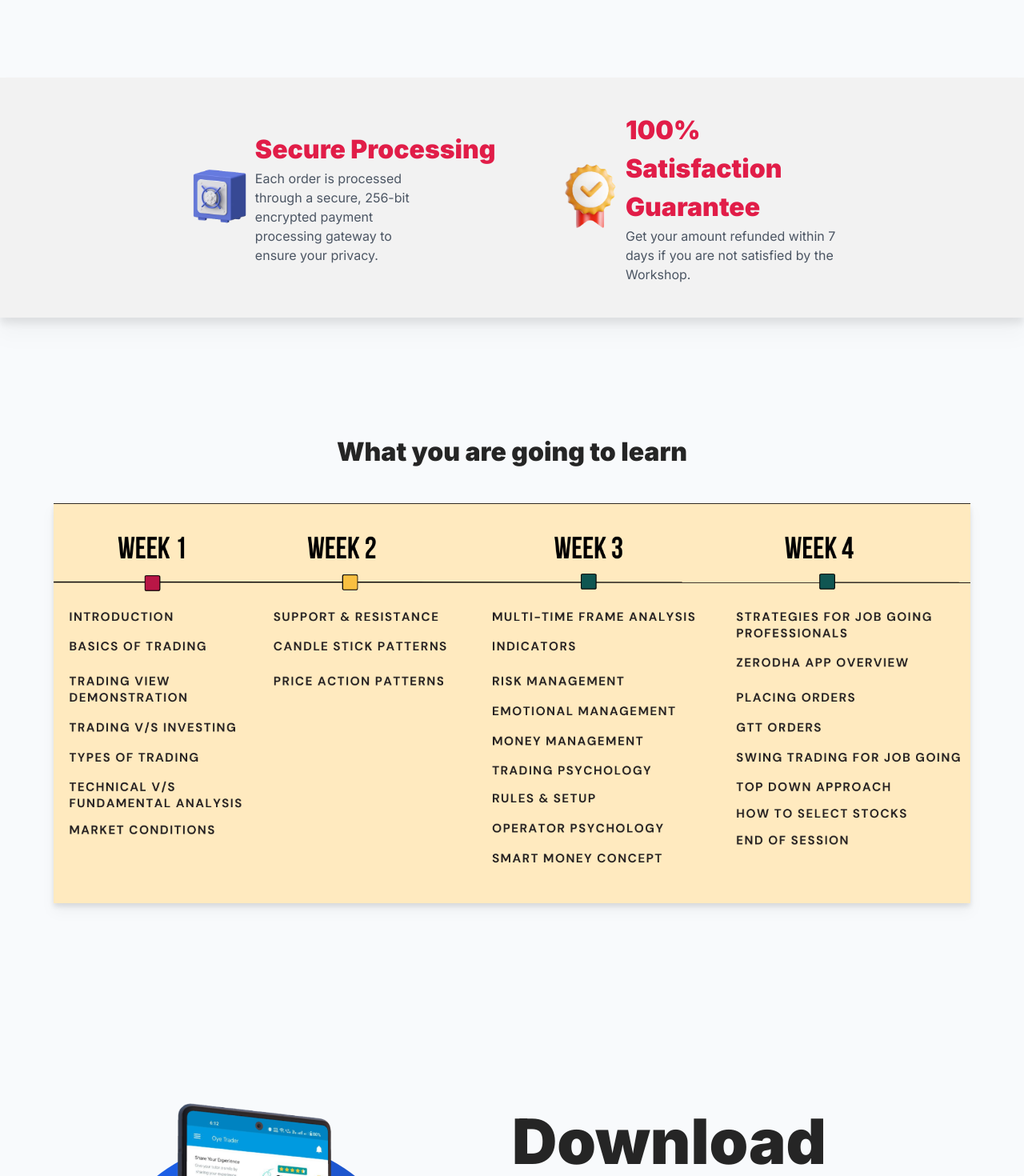
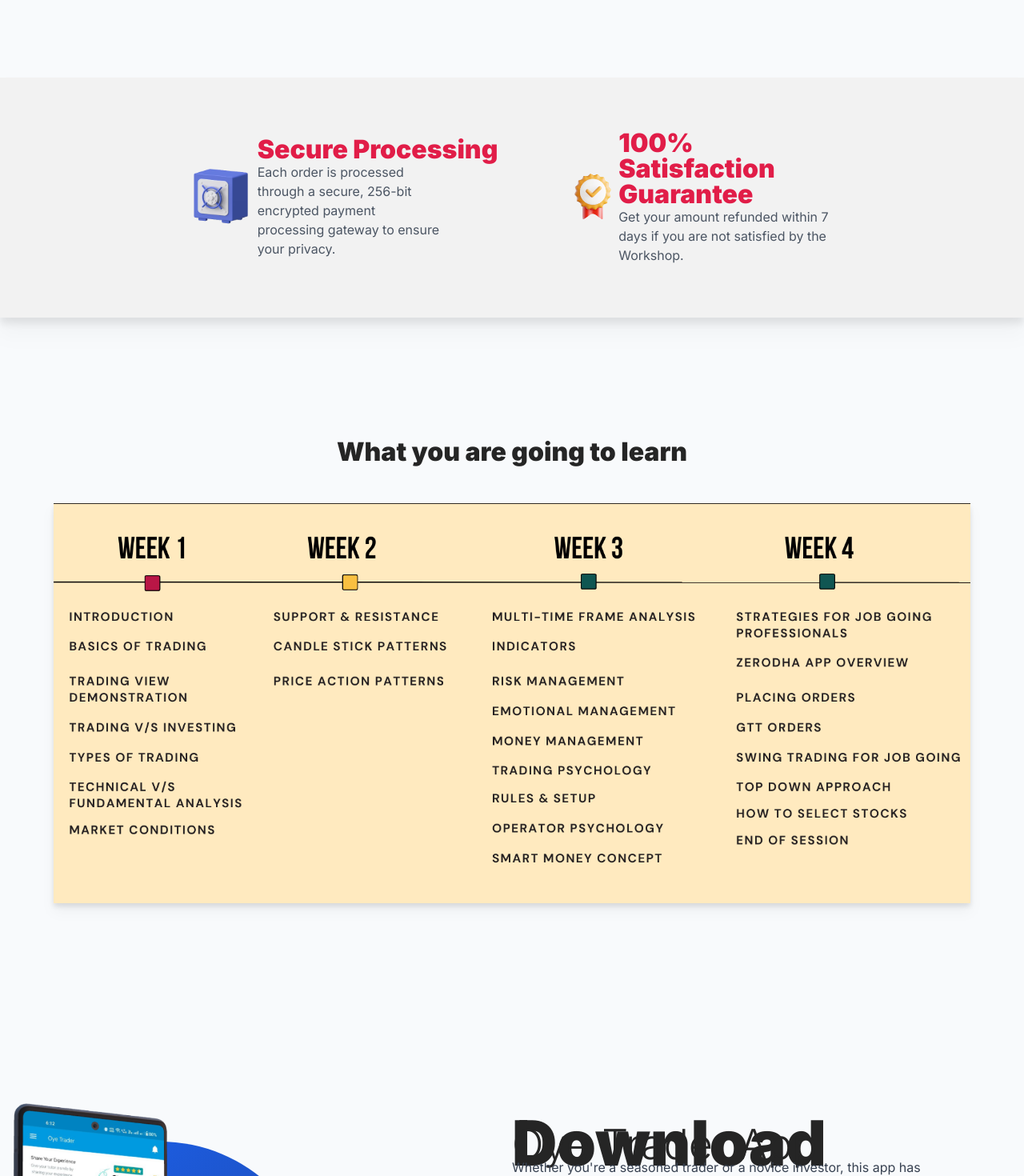
Before and after one commit to mohdayanansari/oye-trader, a Next.js app: page / in a window 1280 px wide. Shown: the part 2340-3810 px from the top of the page at 80% size. Built offline with nearby package versions, Linux system fonts and the light colour scheme.

Commit message:
fix: mobile

```diff
--- a/src/components/App/OurApp.tsx
+++ b/src/components/App/OurApp.tsx
@@ -6,8 +6,8 @@ type Props = {};
 
 const OurApp = (props: Props) => {
   return (
-    <section className="flex items-center justify-center w-full h-screen bg-slate-50">
-      <div className="relative flex justify-center w-1/2">
+    <section className="flex flex-col md:items-center md:justify-center w-full md:h-screen md:flex-row bg-slate-50 px-[10px] md:px-0">
+      <div className="relative flex justify-center hidden w-1/2 md:block">
         <div className="absolute rounded-full top-[60px] h-[400px] w-[400px] bg-gradient-to-tl from-blue-800 to-blue-600 " />
         <Image
           src={'/imgs/phn.png'}
@@ -17,12 +17,12 @@ const OurApp = (props: Props) => {
           className="relative"
         />
       </div>
-      <div className="w-1/2">
-        <h1 className="text-[78px] font-black text-[#252525]">Download</h1>
-        <h3 className="text-[52px] font-light text-[#252525] mt-[-30px] mb-[30px]">
+      <div className="md:w-1/2">
+        <h1 className="text-2xl md:text-[78px] font-black text-[#252525]">Download</h1>
+        <h3 className="text-2xl md:text-[52px] font-light text-[#252525] md:mt-[-30px] md:mb-[30px]">
           Oye Trader App
         </h3>
-        <p className="mt-[-30px] mb-[30px] text-gray-700 w-[80%]">
+        <p className="md:mt-[-30px] md:mb-[30px] text-gray-700 md:w-[80%] text-sm md:text-base mt-10 md:mt-0">
           Whether you&apos;re a seasoned trader or a novice investor, this app
           has something for everyone. With real-time market updates, expert
           analysis, and trading strategies, you can make informed investment
@@ -35,7 +35,7 @@ const OurApp = (props: Props) => {
         <Link
           href={'https://play.google.com/store/apps/details?id=co.diy17.wczoq'}
         >
-          <div className="text-[48px] font-light bg-gradient-to-t from-lime-700 to-lime-600 w-[400px] rounded-2xl p-2 text-white flex items-center  justify-center cursor-pointer hover:scale-105 transition-all ease-in-out duration-300 hover:drop-shadow-2xl">
+          <div className="text-2xl md:text-[48px] font-light bg-gradient-to-t from-lime-700 to-lime-600 md:w-[400px] rounded-2xl p-2 text-white flex items-center  justify-center cursor-pointer hover:scale-105 transition-all ease-in-out duration-300 hover:drop-shadow-2xl my-10 md:mt-0">
             <Image
               src={'/icons/playstore.png'}
               width={80}
--- a/src/components/Pricing/Pricing.tsx
+++ b/src/components/Pricing/Pricing.tsx
@@ -5,8 +5,8 @@ type Props = {};
 
 const Pricing = (props: Props) => {
   return (
-    <section className="flex flex-col items-center justify-center h-screen bg-slate-50 ">
-      <div className="relative flex flex-col items-end text-[32px] font-black text-[#252525]">
+    <section className="flex flex-col items-center justify-center pt-20 md:h-screen bg-slate-50 md:pt-0 px-[10px] md:px-0">
+      <div className="relative flex flex-col items-end text-[32px] font-black text-[#252525] ">
         <div className="z-20">Ready to get started?</div>
         {/* <div className="w-[120px] h-[15px] bg-green-1 rounded-xl mt-[-20px] " /> */}
       </div>
@@ -15,15 +15,15 @@ const Pricing = (props: Props) => {
       </p>
 
       {/* --------------------CARDS----------------- */}
-      <div className="w-full md:w-[70%] bg-gradient-to-tl from-blue-800 to-blue-900 h-[550px] rounded-3xl drop-shadow-lg mt-10 p-2 md:p-10">
+      <div className="w-full md:w-[70%] bg-gradient-to-tl from-blue-800 to-blue-900 md:h-[550px] rounded-3xl drop-shadow-lg mt-10 p-2 md:p-10">
         <h4 className="text-[28px] text-white font-bold text-center border-b border-white/30 pb-2">
           Here&apos;s what you&apos;ll get!
         </h4>
         <p></p>
 
-        <div className="flex gap-5 mt-10">
+        <div className="flex flex-col gap-5 mt-10 md:flex-row">
           {/* Desc col */}
-          <div className="text-white flex flex-col gap-4 w-[65%]">
+          <div className="text-white flex flex-col gap-4 md:w-[65%]">
             <p>
               ✅
               <span className="text-lg text-white/90 ">
--- a/src/components/Testimonials/Cards.tsx
+++ b/src/components/Testimonials/Cards.tsx
@@ -11,7 +11,7 @@ type Props = {
 
 const Cards = ({ name, img, desc, rating }: Props) => {
   return (
-    <div className="flex flex-col items-center justify-center p-5 gap-3 w-[400px] h-[450px] border border-gray-100 bg-white drop-shadow-xl rounded-2xl hover:scale-105 transition-all ease-in-out duration-300">
+    <div className="flex flex-col items-center justify-center p-5 gap-3 md:w-[400px] md:h-[450px] border border-gray-100 bg-white drop-shadow-xl rounded-2xl hover:scale-105 transition-all ease-in-out duration-300">
       {/* Image */}
       <div className="relative w-[100px] h-[100px] rounded-full  bg-white drop-shadow-lg">
         <Image
--- a/src/components/Testimonials/Testimonials.tsx
+++ b/src/components/Testimonials/Testimonials.tsx
@@ -6,11 +6,11 @@ type Props = {};
 
 const Testimonials = (props: Props) => {
   return (
-    <section className="flex flex-col items-center justify-center h-screen bg-slate-50">
-      <div className="mt-[-80px] mb-[80px]">
+    <section className="flex flex-col items-center justify-center mt-20 md:mt-0 md:h-screen bg-slate-50">
+      <div className="md:mt-[-80px] md:mb-[80px] pb-10 md:pb-0">
         <SectionHeading title="Testimonials" />
       </div>
-      <div className="flex justify-center gap-14">
+      <div className="flex flex-col justify-center px-[10px] md:px-0 md:flex-row gap-14">
         {cardData.map((item, index) => {
           return (
             <Cards
--- a/src/pages/index.tsx
+++ b/src/pages/index.tsx
@@ -39,9 +39,9 @@ export default function Home() {
         <Hero />
         <Testimonials />
         <Pricing />
-        <section className="flex justify-center w-full bg-[#f2f2f2] drop-shadow-xl mt-20">
-          <div className="w-full md:w-[70%]  flex justify-center p-10 items-center h-[300px]">
-            <div className="flex items-center justify-center">
+        <section className="flex flex-col md:flex-row justify-center w-full bg-[#f2f2f2] drop-shadow-xl mt-20">
+          <div className="w-full md:w-[70%]  flex flex-col md:flex-row justify-center p-10 items-center md:h-[300px]">
+            <div className="flex items-center justify-center ">
               <div>
                 <Image
                   src="/icons/lock.png"
@@ -51,26 +51,26 @@ export default function Home() {
                 />
               </div>
               <div>
-                <h1 className="text-[32px] text-rose-600 font-black ">
+                <h1 className="text-2xl md:text-[32px] text-rose-600 font-black ">
                   Secure Processing
                 </h1>
-                <p className="text-gray-600 w-[60%]">
+                <p className="text-gray-600 md:w-[60%]">
                   Each order is processed through a secure, 256-bit encrypted
                   payment processing gateway to ensure your privacy.
                 </p>
               </div>
             </div>
-            <div className="flex items-center">
+            <div className="flex items-center mt-10 md:mt-0">
               <div>
                 <Image
                   src="/icons/guar.png"
                   alt="Oye Trader Payment"
-                  width={200}
-                  height={200}
+                  width={140}
+                  height={140}
                 />
               </div>
               <div>
-                <h1 className="text-[32px] text-rose-600 font-black ">
+                <h1 className="text-2xl md:text-[32px] text-rose-600 font-black ">
                   100% Satisfaction Guarantee
                 </h1>
                 <p className="text-gray-600 ">
```
